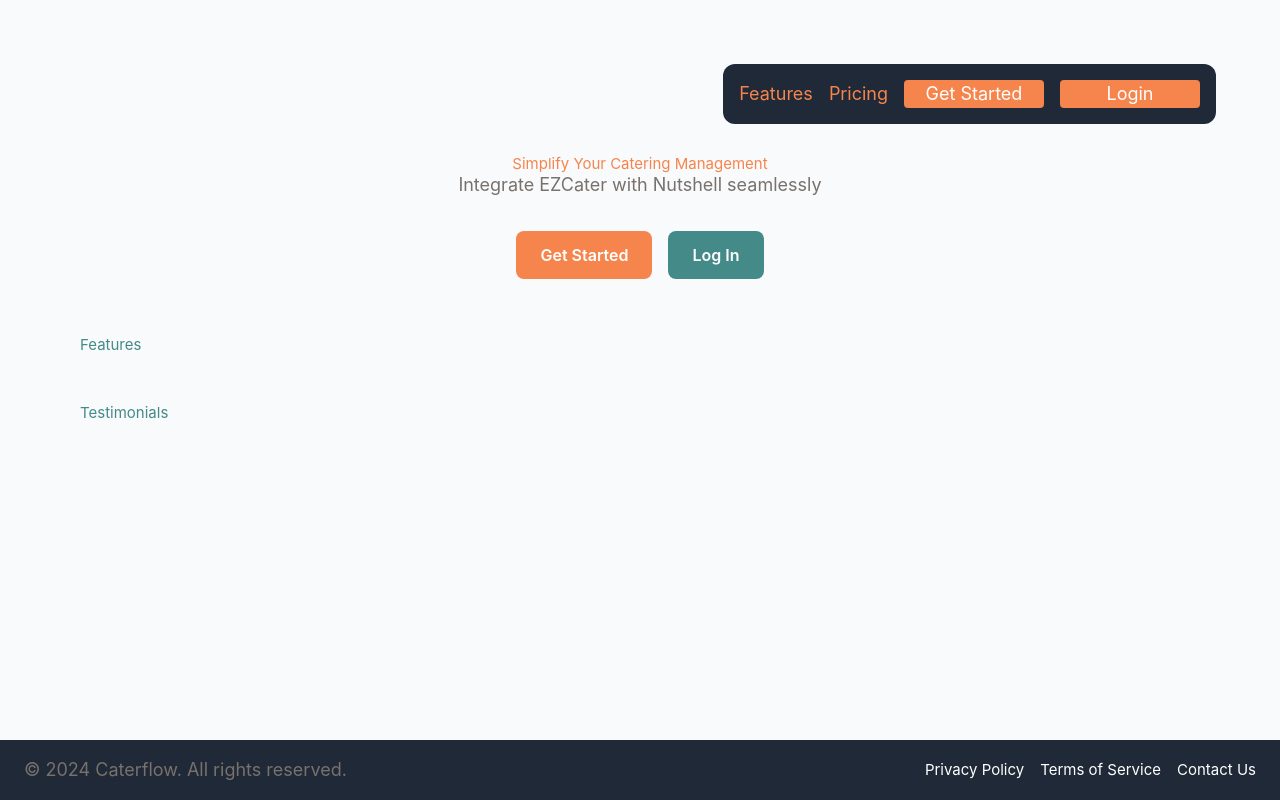
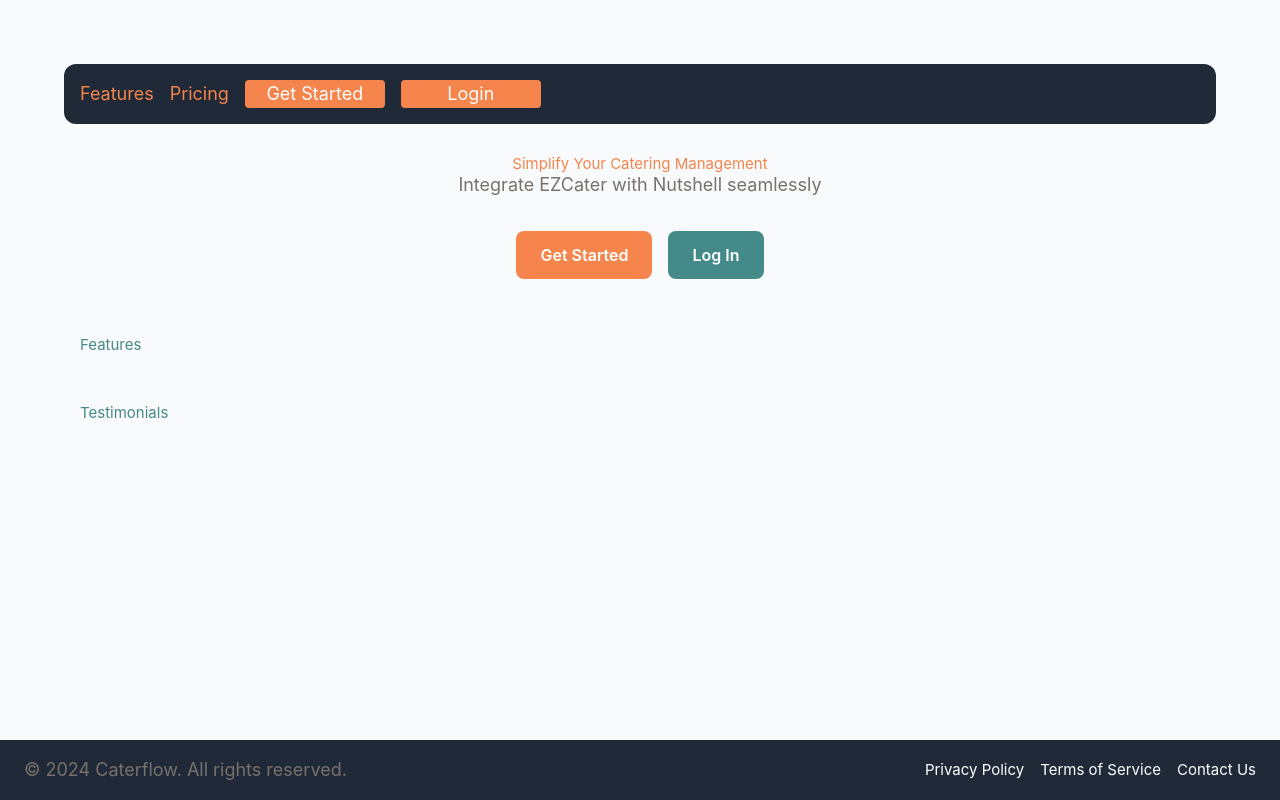
Before and after one commit to MichaelAJay/caterflow-fe, a Vue app: page /get-started in a window 1280 px wide. Built offline with nearby package versions, Linux system fonts and the light colour scheme; no server answers.

Commit message:
removed extraneous html elements

```diff
--- a/src/views/visitor/VisitorHome.vue
+++ b/src/views/visitor/VisitorHome.vue
@@ -22,9 +22,7 @@ const goToLogin = async () => {
 
 <template>
   <div id="visitor-home-container">
-    <nav class="flex justify-end items-center">
-      <VisitorMenu :goToSignUp="goToSignUp" :goToLogin="goToLogin" />
-    </nav>
+    <VisitorMenu :goToSignUp="goToSignUp" :goToLogin="goToLogin" />
 
     <section class="text-center p-8">
       <h1>Simplify Your Catering Management</h1>
```
